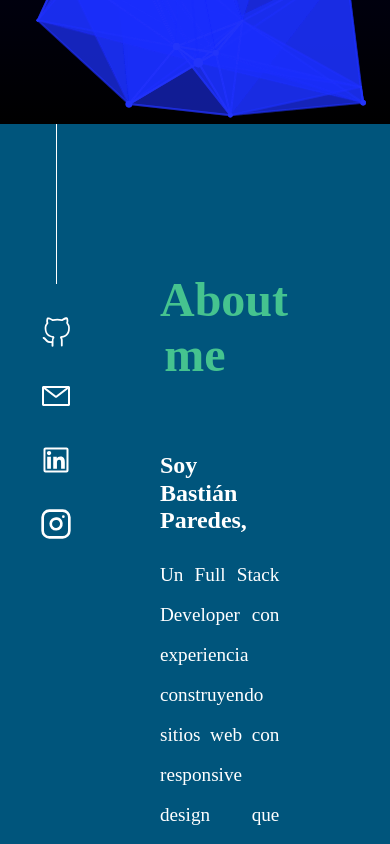
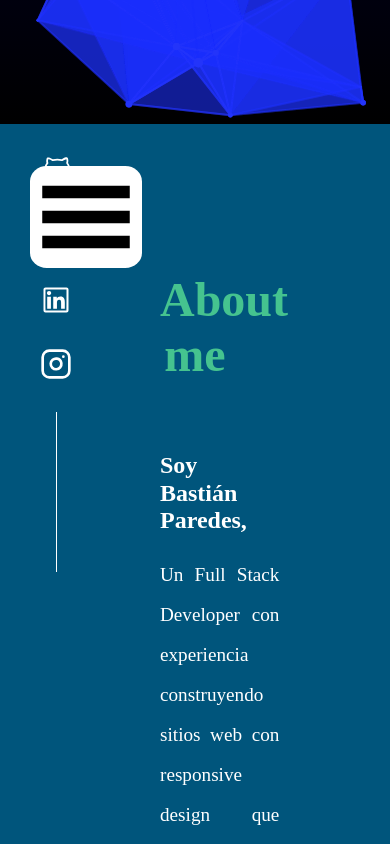
Before and after one commit to BastianParedes/portfolio, a React (Create React App) app: page / in a window 390 px wide. Shown: the part 720-1564 px from the top of the page. Built offline with nearby package versions, Linux system fonts and the light colour scheme.

Commit message:
Completado el contact, falta el responsive

```diff
--- a/src/App.js
+++ b/src/App.js
@@ -1,7 +1,7 @@
 import 'normalize.css';
 
 import Home from './components/home';
-// import Nav from './components/nav';
+import Nav from './components/nav';
 import About from './components/about';
 import Portfolio from './components/portfolio';
 import Contact from './components/contact';
@@ -11,7 +11,7 @@ import Footer from './components/footer';
 export default function App() {
     return <>
         <Home />
-        {/* <Nav /> */}
+        <Nav />
         <div style={{position: "relative"}}>
             <About />
             <Portfolio />
--- a/src/components/contact/index.jsx
+++ b/src/components/contact/index.jsx
@@ -18,11 +18,11 @@ export default function Contact() {
     return (
         <div className={styles['link-container']}>
             <ul className={styles['links-list']}>
-            <div className={styles['vertical-line']}></div>
                 <Link link='https://github.com/BastianParedes'><VscGithubAlt /></Link>
                 <Link link='mailto:bastian.p.trabajo@outlook.com'><VscMail /></Link>
                 <Link link='https://www.linkedin.com/in/bastianparedes/'><AiOutlineLinkedin /></Link>
                 <Link link='https://www.instagram.com/bastian.p.95/'><FiInstagram /></Link>
+                <div className={styles['vertical-line']}></div>
             </ul>
         </div>
     );
--- a/src/components/contact/styles.module.css
+++ b/src/components/contact/styles.module.css
@@ -3,16 +3,16 @@
     width: fit-content;
     height: 100%;
     position: absolute;
-    bottom: 0;
-    left: 0;
+    top: 0;
     color: rgb(255, 255, 255);
+    display: flex;
 }
 
 .links-list {
     position: sticky;
     list-style: none;
-    top: 0;
-    margin-top: auto;
+    bottom: 0;
+    margin: auto 0 0;
 }
 
 
```
